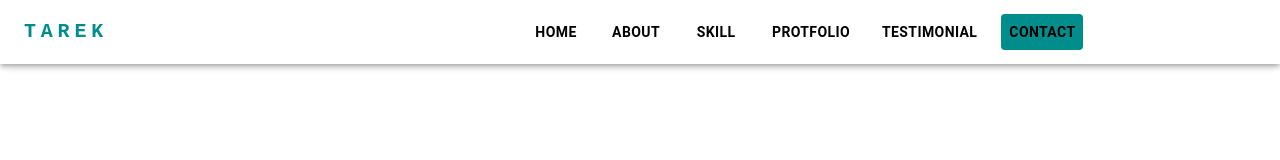
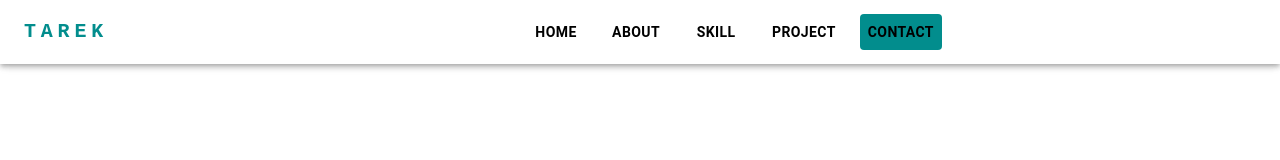
Before and after one commit to tarektusher/My-Protfolio, a React (Create React App) app in the folder my-project/: page / in a window 1280 px wide. Shown: the top 160 px of the page. Built offline with nearby package versions, Linux system fonts and the light colour scheme.

Commit message:
All page links are done using react-scroll package

```diff
--- a/my-project/package.json
+++ b/my-project/package.json
@@ -14,6 +14,7 @@
     "react": "^18.2.0",
     "react-dom": "^18.2.0",
     "react-scripts": "5.0.1",
+    "react-scroll": "^1.9.0",
     "web-vitals": "^2.1.4"
   },
   "scripts": {
--- a/my-project/src/Components/Nabbar.jsx
+++ b/my-project/src/Components/Nabbar.jsx
@@ -1,14 +1,14 @@
-import * as React from 'react';
-import AppBar from '@mui/material/AppBar';
-import Box from '@mui/material/Box';
-import Toolbar from '@mui/material/Toolbar';
-import IconButton from '@mui/material/IconButton';
-import Typography from '@mui/material/Typography';
-import Menu from '@mui/material/Menu';
-import MenuIcon from '@mui/icons-material/Menu';
-import Container from '@mui/material/Container';
-import Button from '@mui/material/Button';
-
+import * as React from "react";
+import AppBar from "@mui/material/AppBar";
+import Box from "@mui/material/Box";
+import Toolbar from "@mui/material/Toolbar";
+import IconButton from "@mui/material/IconButton";
+import Typography from "@mui/material/Typography";
+import Menu from "@mui/material/Menu";
+import MenuIcon from "@mui/icons-material/Menu";
+import Container from "@mui/material/Container";
+import Button from "@mui/material/Button";
+import { Link } from "react-scroll";
 // const pages = ['Home', 'About', 'Service', 'Protfolio', 'Testimonials', 'Contact'];
 // const settings = ['Profile', 'Account', 'Dashboard', 'Logout'];
 
@@ -33,7 +33,7 @@ function Nabbar() {
   };
 
   return (
-    <AppBar position="fixed" sx={{backgroundColor : 'white'}}>
+    <AppBar position="fixed" sx={{ backgroundColor: "white" }}>
       <Container maxWidth="xl">
         <Toolbar disableGutters>
           {/* <AdbIcon sx={{ display: { xs: 'none', md: 'flex' }, mr: 1 }} /> */}
@@ -44,18 +44,18 @@ function Nabbar() {
             href="/"
             sx={{
               mr: 2,
-              display: { xs: 'none', md: 'flex' },
-              fontFamily: 'monospace',
+              display: { xs: "none", md: "flex" },
+              fontFamily: "monospace",
               fontWeight: 700,
-              letterSpacing: '.3rem',
+              letterSpacing: ".3rem",
               color: "#028D8D",
-              textDecoration: 'none',
+              pointerEvents: "none",
             }}
           >
             TAREK
           </Typography>
 
-          <Box sx={{ flexGrow: 1, display: { xs: 'flex', md: 'none' } }}>
+          <Box sx={{ flexGrow: 1, display: { xs: "flex", md: "none" } }}>
             <IconButton
               size="large"
               aria-label="account of current user"
@@ -65,31 +65,124 @@ function Nabbar() {
               color="#26DABE"
             >
               <MenuIcon />
-            </IconButton >
+            </IconButton>
             <Menu
               id="menu-appbar"
               anchorEl={anchorElNav}
               anchorOrigin={{
-                vertical: 'bottom',
-                horizontal: 'left',
+                vertical: "bottom",
+                horizontal: "left",
               }}
               keepMounted
               transformOrigin={{
-                vertical: 'top',
-                horizontal: 'left',
+                vertical: "top",
+                horizontal: "left",
               }}
               open={Boolean(anchorElNav)}
               onClose={handleCloseNavMenu}
               sx={{
-                display: { xs: 'block', md: 'none' },
+                display: { xs: "block", md: "none" },
               }}
             >
-              <Button sx={{color : 'black', fontWeight : '700', ":hover" :{backgroundColor :'#24bfa7'}}}>Home</Button><br/>
-              <Button sx={{color : 'black', fontWeight : '700', ":hover" :{backgroundColor :'#24bfa7'}}}>About</Button><br/>
-              <Button sx={{color : 'black', fontWeight : '700', ":hover" :{backgroundColor :'#24bfa7'}}}>Service</Button><br/>
-              <Button sx={{color : 'black', fontWeight : '700', ":hover" :{backgroundColor :'#24bfa7'}}}>Protfolio</Button><br/>
-              <Button sx={{color : 'black', fontWeight : '700', ":hover" :{backgroundColor :'#24bfa7'}}}>Testimonial</Button><br/>
-              <Button sx={{color : 'black', fontWeight : '700', ":hover" :{backgroundColor :'#24bfa7'}}}>Contact</Button>
+              <Button
+                sx={{
+                  color: "black",
+                  fontWeight: "700",
+                  ":hover": { backgroundColor: "#24bfa7" },
+                }}
+              >
+                <Link
+                  activeClass="active"
+                  to="home"
+                  spy={true}
+                  smooth={true}
+                  offset={-150}
+                  duration={500}
+                  // onClick={closeMenu}
+                >
+                  Home
+                </Link>
+              </Button>
+              <br />
+              <Button
+                sx={{
+                  color: "black",
+                  fontWeight: "700",
+                  ":hover": { backgroundColor: "#24bfa7" },
+                }}
+              >
+                <Link
+                  activeClass="active"
+                  to="about"
+                  spy={true}
+                  smooth={true}
+                  offset={-150}
+                  duration={500}
+                  // onClick={closeMenu}
+                >
+                  About
+                </Link>
+              </Button>
+              <br />
+              <Button
+                sx={{
+                  color: "black",
+                  fontWeight: "700",
+                  ":hover": { backgroundColor: "#24bfa7" },
+                }}
+              >
+                <Link
+                  activeClass="active"
+                  to="skill"
+                  spy={true}
+                  smooth={true}
+                  offset={-150}
+                  duration={500}
+                  // onClick={closeMenu}
+                >
+                  Skill
+                </Link>
+              </Button>
+              <br />
+              <Button
+                sx={{
+                  color: "black",
+                  fontWeight: "700",
+                  ":hover": { backgroundColor: "#24bfa7" },
+                }}
+              >
+                <Link
+                  activeClass="active"
+                  to="project"
+                  spy={true}
+                  smooth={true}
+                  offset={-150}
+                  duration={500}
+                  // onClick={closeMenu}
+                >
+                  Project
+                </Link>
+              </Button>
+              <br />
+              <Button
+                sx={{
+                  color: "black",
+                  fontWeight: "700",
+                  ":hover": { backgroundColor: "#24bfa7" },
+                }}
+              >
+                <Link
+                  activeClass="active"
+                  to="contact"
+                  spy={true}
+                  smooth={true}
+                  offset={-150}
+                  duration={500}
+                  // onClick={closeMenu}
+                >
+                  Contact
+                </Link>
+              </Button>
             </Menu>
           </Box>
           <Typography
@@ -99,55 +192,135 @@ function Nabbar() {
             href="#app-bar-with-responsive-menu"
             sx={{
               mr: 2,
-              display: { xs: 'flex', md: 'none' },
+              display: { xs: "flex", md: "none" },
               flexGrow: 1,
-              fontFamily: 'monospace',
+              fontFamily: "monospace",
               fontWeight: 700,
-              letterSpacing: '.3rem',
-              color: '#26DABE',
-              textDecoration: 'none',
+              letterSpacing: ".3rem",
+              color: "#26DABE",
+              textDecoration: "none",
             }}
           >
             TAREK
           </Typography>
-          <Box sx={{ display: { xs: 'none', md: 'flex' } }}>
-            <Box sx={{display : 'flex', gap : '1rem'}}>
-              <Button sx={{color : 'black', fontWeight : '700' , marginLeft : '50vh', marginRight : 'auto', ":hover" :{backgroundColor :'#24bfa7'}}}>Home</Button>
-              <Button sx={{color : 'black', fontWeight : '700', ":hover" :{backgroundColor :'#24bfa7'}}} href='.about'>About</Button>
-              <Button sx={{color : 'black', fontWeight : '700', ":hover" :{backgroundColor :'#24bfa7'}}}>Skill</Button>
-              <Button sx={{color : 'black', fontWeight : '700', ":hover" :{backgroundColor :'#24bfa7'}}}>Protfolio</Button>
-              <Button sx={{color : 'black', fontWeight : '700', ":hover" :{backgroundColor :'#24bfa7'}}}>Testimonial</Button>
-              <Button sx={{color : 'black', fontWeight : '700' , backgroundColor : '#028D8D', ":hover" :{backgroundColor :'#24bfa7'}}}>Contact</Button>
+          <Box sx={{ display: { xs: "none", md: "flex" } }}>
+            <Box sx={{ display: "flex", gap: "1rem" }}>
+              <Button
+                sx={{
+                  color: "black",
+                  fontWeight: "700",
+                  marginLeft: "50vh",
+                  marginRight: "auto",
+                  ":hover": { backgroundColor: "#24bfa7" },
+                }}
+              >
+                <Link
+                  activeClass="active"
+                  to="home"
+                  spy={true}
+                  smooth={true}
+                  offset={-150}
+                  duration={500}
+                  // onClick={closeMenu}
+                >
+                  Home
+                </Link>
+              </Button>
+              <Button
+                sx={{
+                  color: "black",
+                  fontWeight: "700",
+                  ":hover": { backgroundColor: "#24bfa7" },
+                }}
+              >
+                <Link
+                  activeClass="active"
+                  to="about"
+                  spy={true}
+                  smooth={true}
+                  offset={-150}
+                  duration={500}
+                  // onClick={closeMenu}
+                >
+                  About
+                </Link>
+              </Button>
+              <Button
+                sx={{
+                  color: "black",
+                  fontWeight: "700",
+                  ":hover": { backgroundColor: "#24bfa7" },
+                }}
+              >
+                <Link
+                  activeClass="active"
+                  to="skill"
+                  spy={true}
+                  smooth={true}
+                  offset={-150}
+                  duration={500}
+                  // onClick={closeMenu}
+                >
+                  Skill
+                </Link>
+              </Button>
+              <Button
+                sx={{
+                  color: "black",
+                  fontWeight: "700",
+                  ":hover": { backgroundColor: "#24bfa7" },
+                }}
+              >
+                <Link
+                  activeClass="active"
+                  to="project"
+                  spy={true}
+                  smooth={true}
+                  offset={-150}
+                  duration={500}
+                  // onClick={closeMenu}
+                >
+                  Project
+                </Link>
+              </Button>
+              <Button
+                sx={{
+                  color: "black",
+                  fontWeight: "700",
+                  backgroundColor: "#028D8D",
+                  ":hover": { backgroundColor: "#24bfa7" },
+                }}
+              >
+                <Link
+                  activeClass="active"
+                  to="contact"
+                  spy={true}
+                  smooth={true}
+                  offset={-150}
+                  duration={500}
+                >
+                  Contact
+                </Link>
+              </Button>
             </Box>
-        </Box>
+          </Box>
           <Box sx={{ flexGrow: 0 }}>
-            {/* <Tooltip title="Open settings">
-              <IconButton onClick={handleOpenUserMenu} sx={{ p: 0 }}>
-                <Avatar alt="Remy Sharp" src="/static/images/avatar/2.jpg" />
-              </IconButton>
-            </Tooltip> */}
             <Menu
-              sx={{ mt: '45px' }}
+              sx={{ mt: "45px" }}
               id="menu-appbar"
               anchorEl={anchorElUser}
               anchorOrigin={{
-                vertical: 'top',
-                horizontal: 'right',
+                vertical: "top",
+                horizontal: "right",
               }}
               keepMounted
               transformOrigin={{
-                vertical: 'top',
-                horizontal: 'right',
+                vertical: "top",
+                horizontal: "right",
               }}
               open={Boolean(anchorElUser)}
               onClose={handleCloseUserMenu}
-            >
-              {/* {settings.map((setting) => (
-                <MenuItem key={setting} onClick={handleCloseUserMenu}>
-                  <Typography textAlign="center">{setting}</Typography>
-                </MenuItem>
-              ))} */}
-            </Menu>
+            ></Menu>
           </Box>
         </Toolbar>
       </Container>
--- a/my-project/src/Pages/ContactPage.jsx
+++ b/my-project/src/Pages/ContactPage.jsx
@@ -9,7 +9,7 @@ function ContactPage() {
         AOS.init();
       }, [])
   return (
-    <div ata-aos="zoom-in-up">
+    <div ata-aos="zoom-in-up" id = "contact">
       <div class="container my-7 mx-auto md:px-6">
         <section class="mb-10">
           <div class="flex justify-center">
--- a/my-project/src/Pages/HomePage.jsx
+++ b/my-project/src/Pages/HomePage.jsx
@@ -34,7 +34,7 @@ export default function HomePage() {
       backgroundSize: "cover",
       height: "100%",
       width : '100%'
-    }}>
+    }} id='home'>
       <Grid container spacing={0}>
         <Grid xs={12}>
           <Item>
--- a/my-project/src/Pages/ProjectPage.jsx
+++ b/my-project/src/Pages/ProjectPage.jsx
@@ -13,7 +13,7 @@ function ProjectPage() {
     AOS.init({ duration: 1000 });
   }, []);
   return (
-    <Card sx={{ marginTop: "30px", paddingBottom: "50px" }}>
+    <Card sx={{ marginTop: "30px", paddingBottom: "50px" }} id='project'>
       <div class="flex justify-center">
         <div class="text-center md:max-w-xl lg:max-w-3xl">
           <h2 class="mb-12 px-6 text-3xl font-bold">Project</h2>
--- a/my-project/src/Pages/SkillPage.jsx
+++ b/my-project/src/Pages/SkillPage.jsx
@@ -18,7 +18,7 @@ import github from "../assets/github.png";
 
 function SkillPage() {
   return (
-    <Card sx={{ marginTop: "30px", paddingBottom: "50px" }}>
+    <Card sx={{ marginTop: "30px", paddingBottom: "50px" }} id = 'skill'>
       <div class="flex justify-center">
         <div class="text-center md:max-w-xl lg:max-w-3xl">
           <h2 class="mb-12 px-6 text-3xl font-bold">Skill</h2>
```
Also changed, not shown: 1 other file (tests, documents, lock files or other folders).
